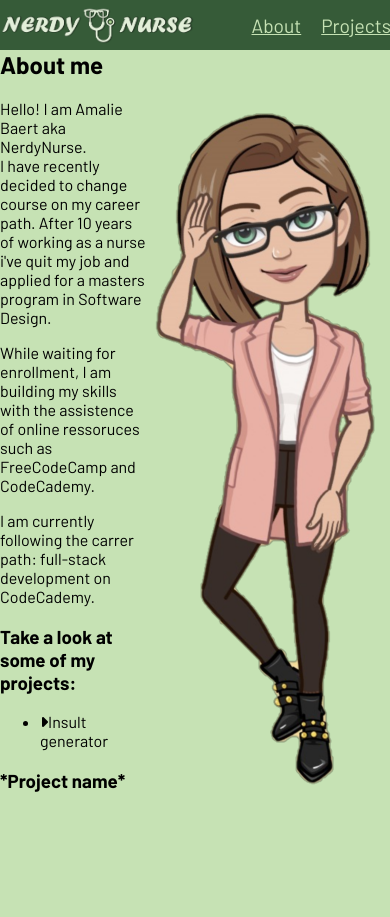
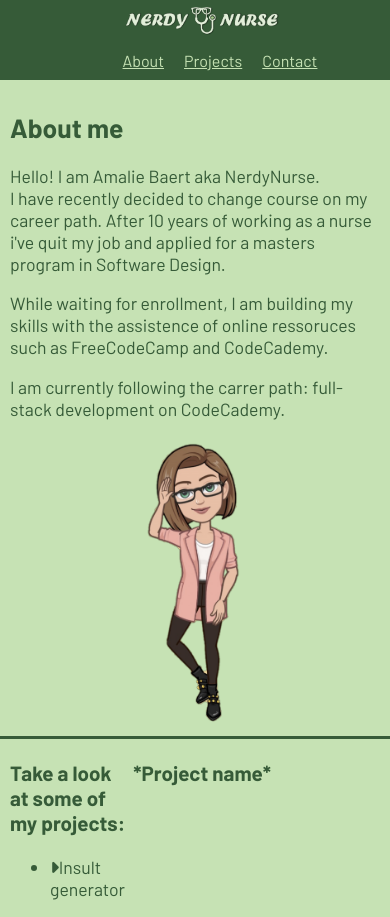
Before and after one commit to NerdyNurse/portfolio-page, a plain HTML site: page index.html in a window 390 px wide. Before the commit the page ends 844 px from the top, so only its background shows below. Drawn offline with Linux system fonts and the light colour scheme.

Commit message:
Style about me and basic responsive design

```diff
--- a/index.html
+++ b/index.html
@@ -12,23 +12,28 @@
 </head>
 <body>
 <header>
+	<div>
 	<img id="logo" alt="logo" src="ressources/Images/Logo.png">
-	<nav>
+	<nav id="navigation">
 		<ul>
 			<li><a href="#about-me">About</a></li>
 			<li><a href="#projects">Projects</a></li>
 			<li><a href="" target="_blank">Contact</a></li>
 		</ul>
 	</nav>
+	</div>
 </header>
 <main>
 	<section id="about-me">
+		<div id="about-me-text">
 		<h2>About me</h2>
-		<img id="portrait" alt="Nerdy Nurse" src="ressources/Images/avatar-nerd.png">
+
 		<p>Hello! I am Amalie Baert aka NerdyNurse. <br>I have recently decided to change course on my career path. After 10 years of working as a nurse i've quit my job and applied for a masters program in Software Design.</p>
 		<p>While waiting for enrollment, I am building my skills with the assistence of online ressoruces such as FreeCodeCamp and CodeCademy.
 		</p>
 		<p>I am currently following the carrer path: full-stack development on CodeCademy.</p>
+	</div>
+	<img id="portrait" alt="Nerdy Nurse" src="ressources/Images/avatar-nerd.png">
 	</section>
 	<section id="projects">
 		<div id="project-list">
--- a/ressources/styles.css
+++ b/ressources/styles.css
@@ -23,33 +23,46 @@
   /* header */
 
 header {
-    display: flex;
+
     width: 100%;
     height: 50px;
     background-color: var(--theme-color3);
-    justify-content: space-between;
     position: fixed;
     top: 0;
+    z-index: 1;
+    display: flex;
+    justify-content: center;
+    padding: 0 10px;
+}
+
+header div {
+    height: 100%;
+    width: 100%;
+    max-width: 900px;
+    display: flex;
+    justify-content: space-between;
     align-items: center;
+}
+
+#navigation {
+    height: 100%;
+    box-sizing: border-box;
 
 }
 
-header nav {
-    height: 100%;
-
-}
-
-header nav ul{
+#navigation ul{
+    box-sizing: border-box;
     list-style: none;
     display: flex;
     flex-direction: row;
     height: 100%;
-    margin-top: 0;
+    margin: 0;
+    padding-right: 10px;
 
 }
 
 
-header nav ul li a {
+#navigation ul li a {
     display: inline-flex;
     align-items: center;
     height: 100%;
@@ -57,28 +70,74 @@ header nav ul li a {
     color: var(--theme-color1);
     text-decoration: underline;
     font-family: "Barlow", sans-serif;
-    font-size: 1.2rem;
+    font-size: 1rem;
+
 }
 
-header nav ul li a:hover {
+#navigation ul li a:hover {
     background-color: var(--theme-color1);
     color: var(--theme-color3);
 }
 
-header nav ul li a:active {
+#navigation ul li a:active {
     background-color: var(--theme-color2);
     color: var(--theme-color3);
 }
 
 #logo {
-    height: 100%
+    height: 100%;
 }
 
 main{
     position: relative;
     top: 50px;
     font-family: "Barlow", sans-serif;
+    font-size: 1.1rem;
+    z-index: 0;
+    max-width: 900px;
+    margin: 0 auto;
+    color: var(--theme-color3);
+
+}
+
+#about-me {
+    display: flex;
+    padding: 10px;
+    border-bottom: solid var(--theme-color3)
+
 }
   #portrait {
-    float:right;
+    width: 25%;
+    max-width: 200px;
+
   }
+
+#projects {
+    padding: 0 10px;
+    margin: 0 auto;
+    display: grid;
+    grid-template-columns: 1fr 2fr;
+}
+
+  @media only screen and (max-width: 480px)  {
+    header div, #about-me{
+        flex-direction: column;
+        align-items: center;
+    }
+
+
+    header{
+        height: 80px;
+    }
+    #logo{
+        height: 50%;
+    }
+
+    main{
+        top: 80px;
+    }
+
+    #portrait {
+        min-width: 100px;
+    }
+  }
```
